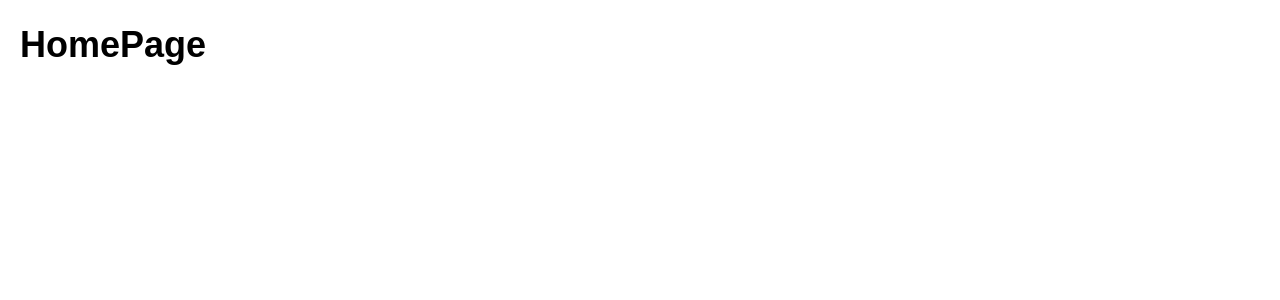
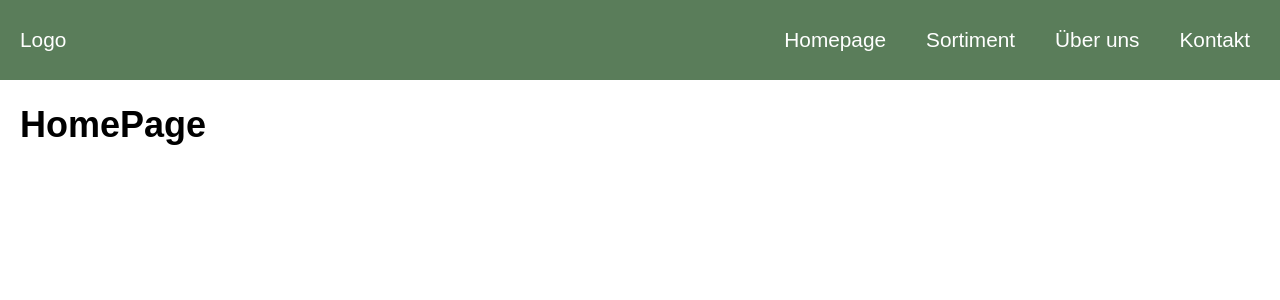
Before and after one commit to CasparVelsen/hofladen-loburg, a React (Create React App) app: page / in a window 1280 px wide. Shown: the top 300 px of the page. Built offline with nearby package versions, Linux system fonts and the light colour scheme.

Commit message:
Restructure NavBars and add transition to hamburger

```diff
--- a/package.json
+++ b/package.json
@@ -8,6 +8,7 @@
     "@testing-library/user-event": "^13.5.0",
     "react": "^18.2.0",
     "react-dom": "^18.2.0",
+    "react-icons": "^4.4.0",
     "react-router-dom": "^6.3.0",
     "react-scripts": "5.0.1",
     "styled-components": "^5.3.5",
--- a/public/index.html
+++ b/public/index.html
@@ -27,7 +27,7 @@
     <link rel="preconnect" href="https://fonts.googleapis.com" />
     <link rel="preconnect" href="https://fonts.gstatic.com" crossorigin />
     <link
-      href="https://fonts.googleapis.com/css2?family=Open+Sans&display=swap"
+      href="https://fonts.googleapis.com/css2?family=Montserrat&display=swap"
       rel="stylesheet"
     />
 
--- a/src/App.js
+++ b/src/App.js
@@ -3,9 +3,15 @@ import HomePage from "./pages/HomePage";
 import AssortmentPage from "./pages/AssortmentPage";
 import AboutPage from "./pages/AboutPage";
 import ContactPage from "./pages/ContactPage";
+import NavBar from "./components/Navigation/NavBar";
 
 function App() {
   return (
+    <>
+      <header>
+        <div>Logo</div>
+        <NavBar />
+      </header>
       <main>
         <Routes>
           <Route path="/" element={<HomePage />} />
@@ -14,6 +20,8 @@ function App() {
           <Route path="/contact" element={<ContactPage />} />
         </Routes>
       </main>
+      <footer></footer>
+    </>
   );
 }
 
--- a/src/GlobalStyles.js
+++ b/src/GlobalStyles.js
@@ -18,4 +18,18 @@ export default createGlobalStyle`
   input, label, button, textarea {
     font-size: 1em;
   }
+
+  header {
+      padding: 0 20px;
+      height: 80px;
+      display: flex;
+      justify-content: space-between;
+      align-items: center;
+      background-color: rgb(90, 125, 90);
+      font-size: 1.3rem;
+      color: white;
+
+  }
+
+
 `;
--- /dev/null
+++ b/src/components/Hamburger/Hamburger.css
@@ -0,0 +1,32 @@
+.burger {
+  display: none;
+  cursor: pointer;
+}
+
+.burger div {
+  width: 25px;
+  height: 3px;
+  border-radius: 5px;
+  background-color: white;
+  margin: 5px;
+  -webkit-transition: all 0.3s ease-in-out;
+  transition: all 0.3s ease-in-out;
+}
+
+.bar1 {
+  transform: translateY(8px) rotate(45deg);
+}
+
+.bar2 {
+  opacity: 0;
+}
+
+.bar3 {
+  transform: translateY(-8px) rotate(-45deg);
+}
+
+@media (max-width: 768px) {
+  .burger {
+    display: block;
+  }
+}
--- /dev/null
+++ b/src/components/Hamburger/Hamburger.js
@@ -0,0 +1,12 @@
+import "./Hamburger.css";
+
+export default function Hamburger({ toggleMenu, active }) {
+  console.log(active);
+  return (
+    <div className="burger" onClick={toggleMenu}>
+      <div className={`${active ? "bar1" : ""} `}></div>
+      <div className={`${active ? "bar2" : ""} `}></div>
+      <div className={`${active ? "bar3" : ""} `}></div>
+    </div>
+  );
+}
--- /dev/null
+++ b/src/components/Navigation/MobileNavigation.js
@@ -0,0 +1,19 @@
+import Hamburger from "../Hamburger/Hamburger";
+import "./NavBar.css";
+import NavLinks from "./NavLinks";
+import { useState } from "react";
+
+export default function MobileNavigation() {
+  const [isOpen, setIsOpen] = useState(false);
+
+  function toggleMenu() {
+    setIsOpen(!isOpen);
+  }
+
+  return (
+    <nav className="mobile-navigation">
+      {isOpen && <NavLinks toggleMenu={toggleMenu} />}
+      <Hamburger toggleMenu={toggleMenu} active={isOpen} />
+    </nav>
+  );
+}
--- /dev/null
+++ b/src/components/Navigation/NavBar.css
@@ -0,0 +1,55 @@
+ul {
+  display: flex;
+  justify-content: space-between;
+  gap: 20px;
+}
+li {
+  list-style: none;
+}
+
+.nav {
+  display: flex;
+  flex-direction: row;
+}
+
+.styled-link {
+  width: fit-content;
+  display: flex;
+  justify-content: center;
+  text-decoration: none;
+  color: black;
+  padding: 10px;
+  color: white;
+}
+
+.styled-link:active {
+  border-bottom: 2px solid white;
+}
+
+.mobile-navigation {
+  display: none;
+}
+
+@media (max-width: 768px) {
+  .mobile-navigation {
+    display: flex;
+    align-items: center;
+  }
+  .navigation {
+    display: none;
+  }
+  .mobile-navigation ul {
+    background-color: rgb(90, 125, 90);
+    height: calc(100vh - 79px);
+    width: 100vw;
+    position: absolute;
+    top: 58px;
+    left: 0;
+    display: flex;
+    flex-direction: column;
+    align-items: center;
+    justify-content: center;
+    padding: 0;
+    padding-bottom: 80px;
+  }
+}
--- /dev/null
+++ b/src/components/Navigation/NavBar.js
@@ -0,0 +1,12 @@
+import MobileNavigation from "./MobileNavigation";
+import Navigation from "./Navigation";
+import "./NavBar.css";
+
+export default function NavBar() {
+  return (
+    <div className="nav">
+      <Navigation />
+      <MobileNavigation />
+    </div>
+  );
+}
--- /dev/null
+++ b/src/components/Navigation/NavLinks.js
@@ -0,0 +1,29 @@
+import "./NavBar.css";
+import { NavLink } from "react-router-dom";
+
+export default function NavLinks({ toggleMenu }) {
+  return (
+    <ul>
+      <li onClick={toggleMenu}>
+        <NavLink className="styled-link" to="/">
+          Homepage
+        </NavLink>
+      </li>
+      <li onClick={toggleMenu}>
+        <NavLink className="styled-link" to="/assortment">
+          Sortiment
+        </NavLink>
+      </li>
+      <li onClick={toggleMenu}>
+        <NavLink className="styled-link" to="/about">
+          Über uns
+        </NavLink>
+      </li>
+      <li onClick={toggleMenu}>
+        <NavLink className="styled-link" to="/contact">
+          Kontakt
+        </NavLink>
+      </li>
+    </ul>
+  );
+}
--- /dev/null
+++ b/src/components/Navigation/Navigation.js
@@ -0,0 +1,10 @@
+import "./NavBar.css";
+import NavLinks from "./NavLinks";
+
+export default function Navigation() {
+  return (
+    <nav className="navigation">
+      <NavLinks />
+    </nav>
+  );
+}
```
Also changed, not shown: 1 other file (tests, documents, lock files or other folders). Lines whose indentation alone changed are shown as unchanged.
